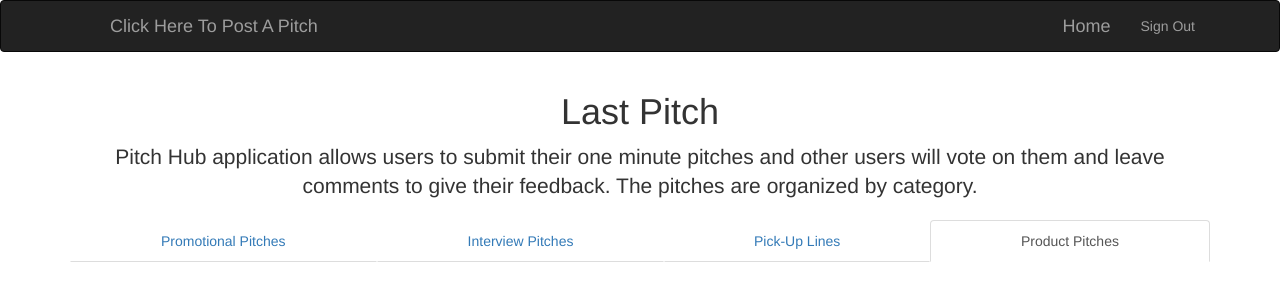
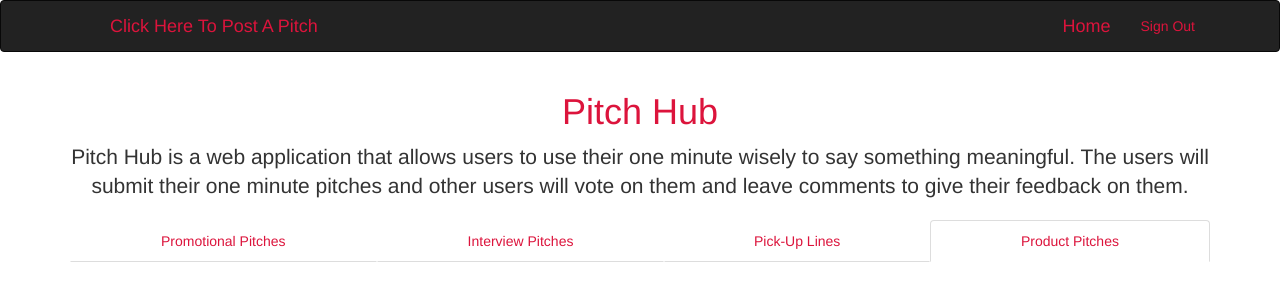
Before and after one commit to Annaliskirwa/_Pitch_Hub, a Flask app: page / in a window 1280 px wide. Shown: the top 301 px of the page. Run offline with Flask 2, Linux system fonts and the light colour scheme; data that the repository does not hold is empty; some libraries are stand-ins or nearby versions.

Commit message:
Changing the navbar colors

```diff
--- a/app/main/views.py
+++ b/app/main/views.py
@@ -12,7 +12,7 @@ def index():
   View root page function that returns the index page and it's data
   '''
   title = 'Pitch Hub'
-  descr = 'Pitch Hub application allows users to submit their one minute pitches and other users will vote on them and leave comments to give their feedback. The pitches are organized by category.'
+  descr = 'Pitch Hub is a web application that allows users to use their one minute wisely to say something meaningful. The users will submit their one minute pitches and other users will vote on them and leave comments to give their feedback on them.'
   pitch = Pitch.query.filter_by().first()
   pickuplines = Pitch.query.filter_by(category='pickuplines')
   interviewpitch = Pitch.query.filter_by(category='interviewpitch')
--- a/app/templates/home.html
+++ b/app/templates/home.html
@@ -6,22 +6,22 @@
 
 {% block content %}
 <div class="container">
-  <h1 class="text-center">Last Pitch</h1>
+  <h1 style="color: crimson;" class="text-center">Pitch Hub</h1>
   <p class="width text-center lead">{{ intro }}</p>
   <div class="tabbable-panel">
     <div class="tabbable-line">
       <ul class="nav nav-tabs nav-justified" role="tablist">
         <li>
-            <a href="#promotion" class="nav-link" data-toggle="tab">Promotional Pitches</a>
+            <a style="color: crimson;" href="#promotion" class="nav-link" data-toggle="tab">Promotional Pitches</a>
         </li>
         <li>
-          <a href="#interview" class="nav-link" data-toggle="tab">Interview Pitches</a>
+          <a style="color: crimson;" href="#interview" class="nav-link" data-toggle="tab">Interview Pitches</a>
         </li>
         <li>
-          <a href="#pickupline" class="nav-link" data-toggle="tab">Pick-Up Lines</a>
+          <a style="color: crimson;" href="#pickupline" class="nav-link" data-toggle="tab">Pick-Up Lines</a>
         </li>
         <li class="active">
-            <a href="#product" class="nav-link" data-toggle="tab">Product Pitches</a>
+            <a style="color: crimson;" href="#product" class="nav-link" data-toggle="tab">Product Pitches</a>
         </li>
       </ul>
     </div>
--- a/app/templates/navbar.html
+++ b/app/templates/navbar.html
@@ -8,18 +8,18 @@
           <span class="icon-bar"></span>
         </button>
         <ul>
-          <a href="/pitches/new/" class="navbar-brand">Click Here To Post A Pitch</a>
+          <a style="color: crimson;" href="/pitches/new/" class="navbar-brand">Click Here To Post A Pitch</a>
         </ul>
       </div>
       <div class="navbar-collapse collapse">
         <ul class="nav navbar-nav navbar-right">
-          <li><a href="/" class="navbar-brand">Home</a></li>
+          <li><a style="color: crimson;" href="/" class="navbar-brand">Home</a></li>
           {% if current_user.is_authenticated %}
-          <li><a href="{{url_for('main.profile', uname=current_user.username)}}">{{current_user.username}}'s Profile</a>
+          <li><a style="color: crimson;" href="{{url_for('main.profile', uname=current_user.username)}}">{{current_user.username}}'s Profile</a>
           </li>
-          <li><a href="{{url_for('auth.login')}}">Sign In</a></li>
+          <li><a style="color: crimson;" href="{{url_for('auth.login')}}">Sign In</a></li>
           {% else %}
-          <li><a href="{{url_for('auth.logout')}}">Sign Out</a></li>
+          <li><a style="color: crimson;" href="{{url_for('auth.logout')}}">Sign Out</a></li>
           {% endif%}
         </ul>
       </div>
```
